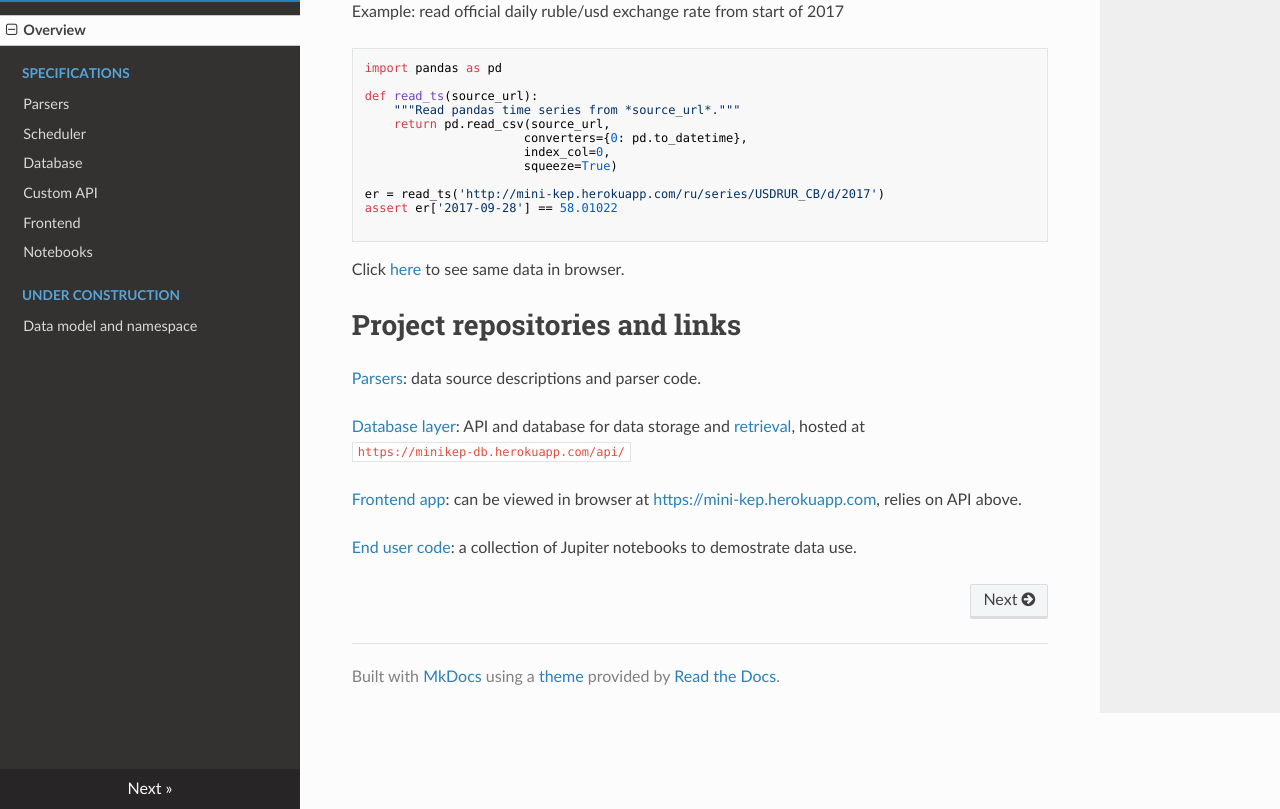
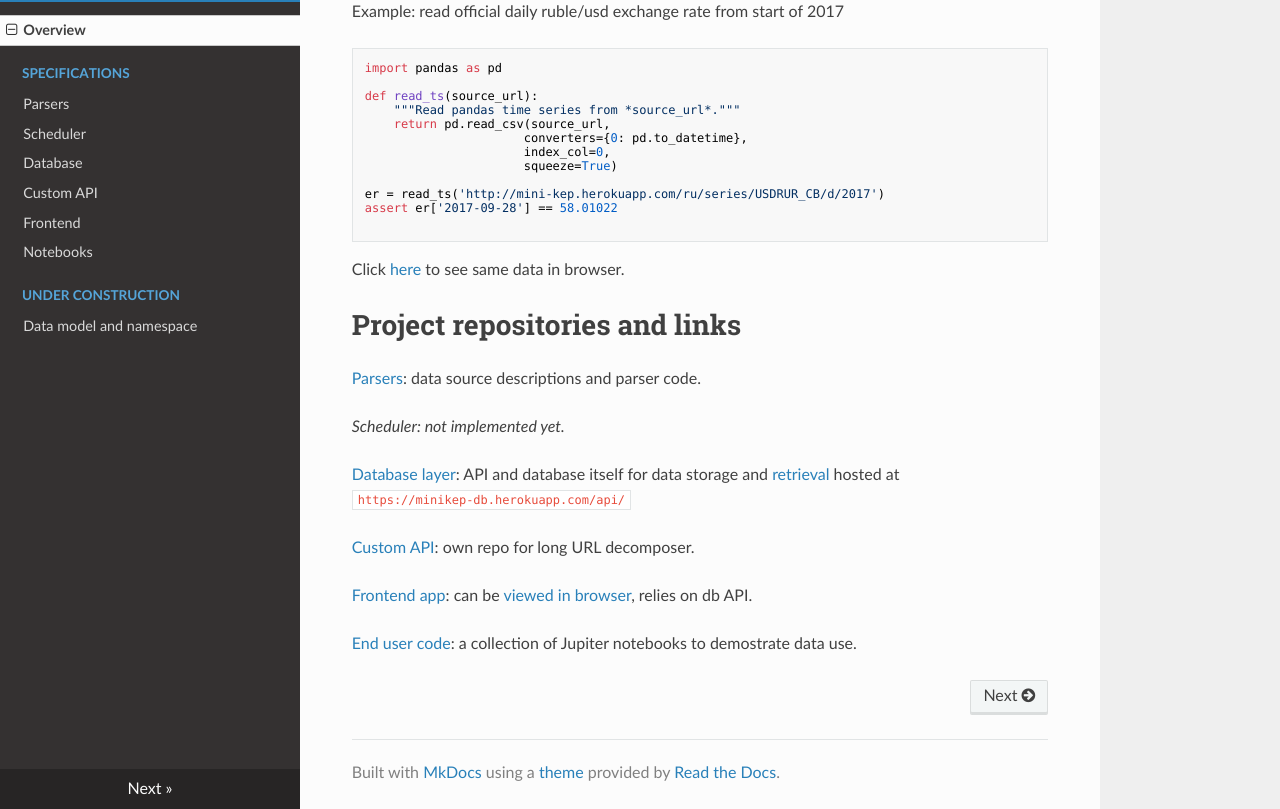
Before and after one commit to mini-kep/documentation, an MkDocs documentation site: the page built from docs/index.md, in a window 1280 px wide and 900 px high, scrolled down 889 px, cut to the strip 91-900 px from the top of the window. Built offline with MkDocs 1.6.1, drawn with Linux system fonts in a browser that asks for light colours; nearby versions of some CDN libraries; old or Windows-style settings are respelled for this version of MkDocs.

Commit message:
edited docs

````diff
--- a/docs/index.md
+++ b/docs/index.md
@@ -55,13 +55,17 @@ Project repositories and links
 [Parsers](https://github.com/mini-kep/parsers):
 data source descriptions and parser code.
 
+*Scheduler: not implemented yet.*
+
 [Database layer](https://github.com/mini-kep/db):
-API and database for data storage and [retrieval](https://github.com/mini-kep/db#sample-get-calls),
+API and database itself for data storage and [retrieval](https://github.com/mini-kep/db#sample-get-calls)
 hosted at
 ```https://minikep-db.herokuapp.com/api/```
 
+[Custom API](https://github.com/mini-kep/helper-custom-api): own repo for long URL decomposer.
+
 [Frontend app](https://github.com/mini-kep/frontend-app):
-can be viewed in browser at <https://mini-kep.herokuapp.com>, relies on API above.
+can be [viewed in browser](https://mini-kep.herokuapp.com), relies on db API.
 
 [End user code](https://github.com/mini-kep/user-charts):
 а collection of Jupiter notebooks to demostrate data use.
````
Also changed, not shown: site/index.html, site/mkdocs/search_index.json.
